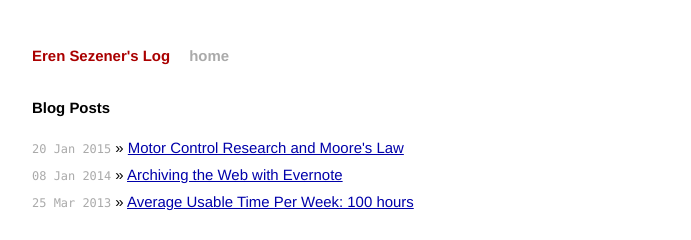
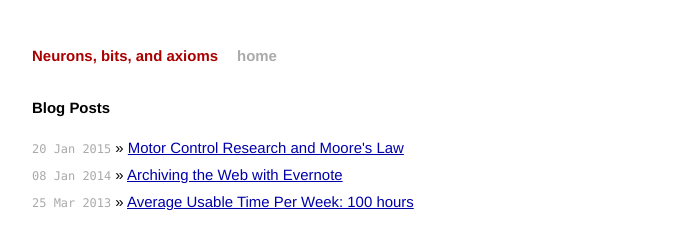
Before and after one commit to erensezener/academic_blog, a Jekyll site: the page built from index.html, in a window 1280 px wide. Shown: the top 240 px of the page, without its empty margins (294-985 px from the left). Built offline with Jekyll 4.4.1, drawn with Linux system fonts in a browser that asks for light colours; Markdown is read by kramdown in place of the engine named in the settings.

Commit message:
update title

```diff
--- a/_config.yml
+++ b/_config.yml
@@ -1,4 +1,4 @@
-name: Eren Sezener's Log
+name: Neurons, bits, and axioms
 markdown: redcarpet
 pygments: true
 baseurl: /academic_blog
```
Also changed, not shown: 5 other files.
